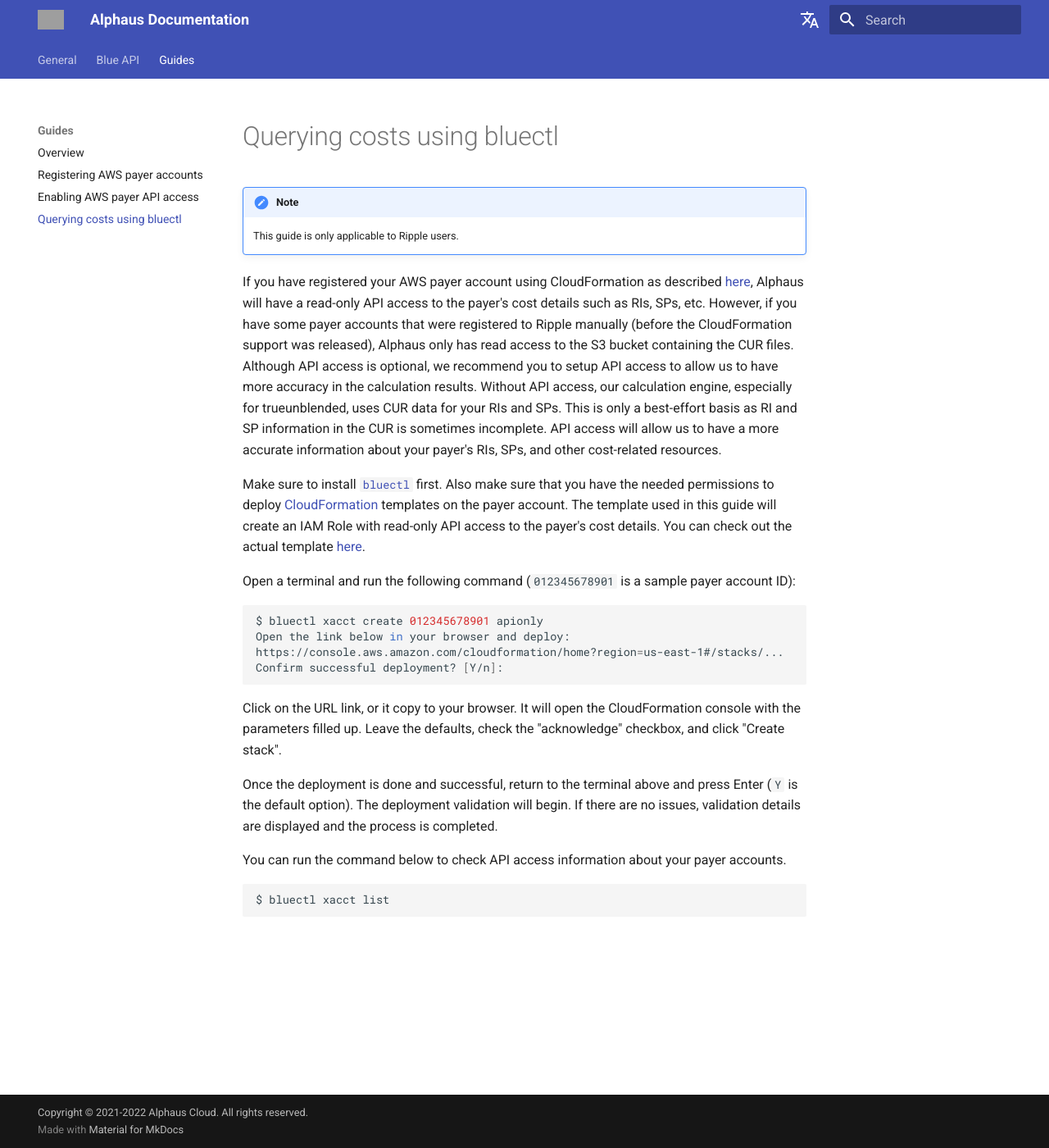
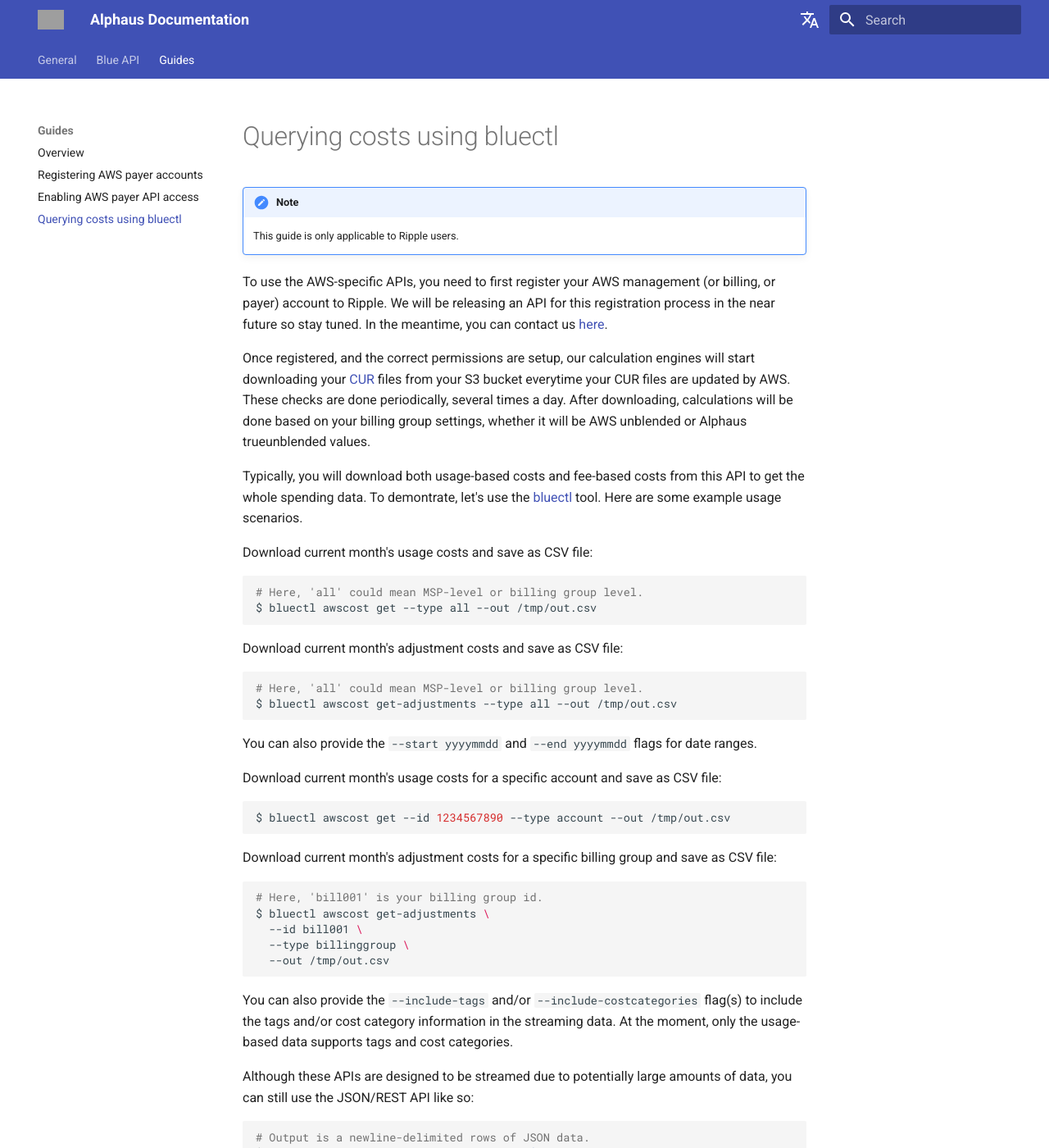
Before and after one commit to alphauslabs/tmpdocs, an MkDocs documentation site: the page built from docs/guides/aws-query-costs.md, in a window 1280 px wide and 1400 px high. Shown: the whole window at 82% size. Built offline with MkDocs 1.6.1 and Material for MkDocs 9.7.7, drawn with Linux system fonts in a browser that asks for light colours; comment, search, counter and statistics services are not loaded; some of the changed text lies outside the part shown; grey boxes are pictures that could not be loaded.

Commit message:
docs: wip query costs

````diff
--- a/docs/guides/aws-query-costs.md
+++ b/docs/guides/aws-query-costs.md
@@ -3,25 +3,47 @@
 !!! note
     This guide is only applicable to Ripple users.
 
-If you have registered your AWS payer account using CloudFormation as described [here](https://alphauslabs.github.io/docs/guides/aws-register-payer/), Alphaus will have a read-only API access to the payer's cost details such as RIs, SPs, etc. However, if you have some payer accounts that were registered to Ripple manually (before the CloudFormation support was released), Alphaus only has read access to the S3 bucket containing the CUR files. Although API access is optional, we recommend you to setup API access to allow us to have more accuracy in the calculation results. Without API access, our calculation engine, especially for trueunblended, uses CUR data for your RIs and SPs. This is only a best-effort basis as RI and SP information in the CUR is sometimes incomplete. API access will allow us to have a more accurate information about your payer's RIs, SPs, and other cost-related resources.
+To use the AWS-specific APIs, you need to first register your AWS management (or billing, or payer) account to Ripple. We will be releasing an API for this registration process in the near future so stay tuned. In the meantime, you can contact us [here](https://alphaus.cloud/en/inquiry/).
 
-Make sure to install [`bluectl`](https://alphauslabs.github.io/docs/blueapi/bluectl/) first. Also make sure that you have the needed permissions to deploy [CloudFormation](https://aws.amazon.com/cloudformation/) templates on the payer account. The template used in this guide will create an IAM Role with read-only API access to the payer's cost details. You can check out the actual template [here](https://alphaus-cloudformation-templates.s3.ap-northeast-1.amazonaws.com/alphausdefaultcostaccess-v1.yml).
+Once registered, and the correct permissions are setup, our calculation engines will start downloading your [CUR](https://aws.amazon.com/aws-cost-management/aws-cost-and-usage-reporting/) files from your S3 bucket everytime your CUR files are updated by AWS. These checks are done periodically, several times a day. After downloading, calculations will be done based on your billing group settings, whether it will be AWS unblended or Alphaus trueunblended values.
 
-Open a terminal and run the following command (`012345678901` is a sample payer account ID):
+Typically, you will download both usage-based costs and fee-based costs from this API to get the whole spending data. To demontrate, let's use the [bluectl](https://github.com/alphauslabs/bluectl) tool. Here are some example usage scenarios.
+
+Download current month's usage costs and save as CSV file:
+```sh
+# Here, 'all' could mean MSP-level or billing group level.
+$ bluectl awscost get --type all --out /tmp/out.csv
+```
+
+Download current month's adjustment costs and save as CSV file:
+```sh
+# Here, 'all' could mean MSP-level or billing group level.
+$ bluectl awscost get-adjustments --type all --out /tmp/out.csv
+```
+
+You can also provide the `--start yyyymmdd` and `--end yyyymmdd` flags for date ranges.
+
+Download current month's usage costs for a specific account and save as CSV file:
+```sh
+$ bluectl awscost get --id 1234567890 --type account --out /tmp/out.csv
+```
+
+Download current month's adjustment costs for a specific billing group and save as CSV file:
+```sh
+# Here, 'bill001' is your billing group id.
+$ bluectl awscost get-adjustments \
+  --id bill001 \
+  --type billinggroup \
+  --out /tmp/out.csv
+```
+
+You can also provide the `--include-tags` and/or `--include-costcategories` flag(s) to include the tags and/or cost category information in the streaming data. At the moment, only the usage-based data supports tags and cost categories.
+
+Although these APIs are designed to be streamed due to potentially large amounts of data, you can still use the JSON/REST API like so:
 
 ```sh
-$ bluectl xacct create 012345678901 apionly
-Open the link below in your browser and deploy:
-https://console.aws.amazon.com/cloudformation/home?region=us-east-1#/stacks/...
-Confirm successful deployment? [Y/n]:
+# Output is a newline-delimited rows of JSON data.
+$ curl -X POST -H "Authorization: Bearer $(bluectl access-token)" \
+  https://api.alphaus.cloud/m/blue/cost/v1/aws/costs:read \
+  -d '{"accountId":"1234567890"}'
 ```
-
-Click on the URL link, or it copy to your browser. It will open the CloudFormation console with the parameters filled up. Leave the defaults, check the "acknowledge" checkbox, and click "Create stack".
-
-Once the deployment is done and successful, return to the terminal above and press Enter (`Y` is the default option). The deployment validation will begin. If there are no issues, validation details are displayed and the process is completed.
-
-You can run the command below to check API access information about your payer accounts.
-
-```sh
-$ bluectl xacct list
-```
````
Also changed, not shown: docs/blueapi/apis/cost.md (+0 -47 lines).
